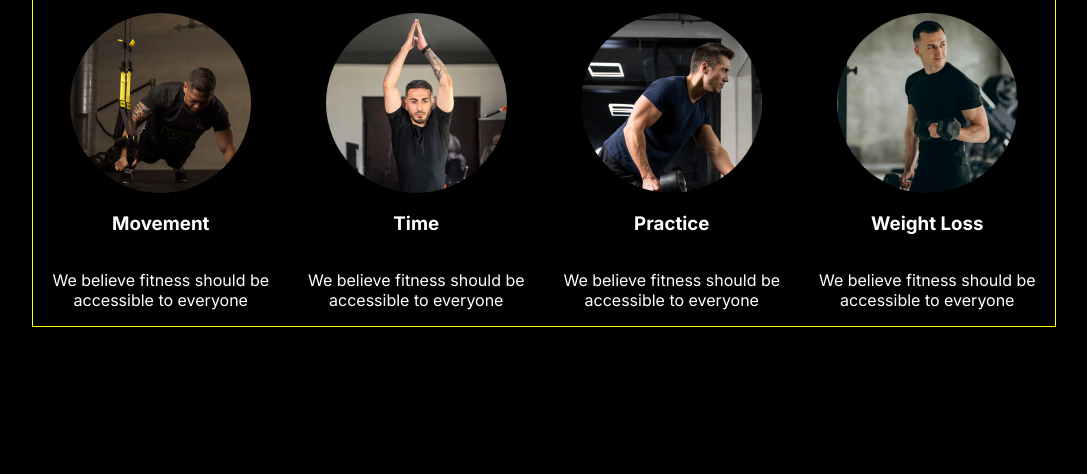
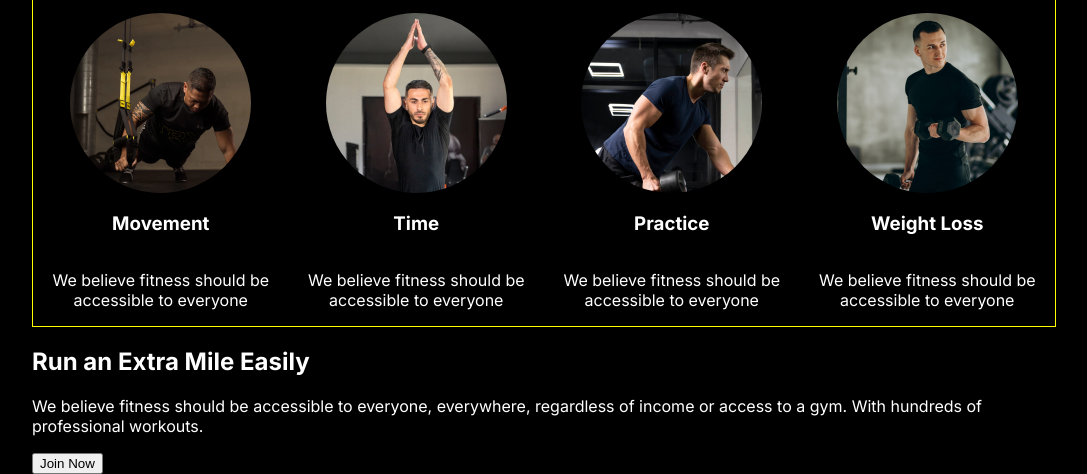
Before and after one commit to sucharita4867/assignment-10-2, a plain HTML site: page index.html in a window 1280 px wide. Shown: the part 831-1305 px from the top of the page, without its empty margins (96-1183 px from the left). Before the commit the page ends 1158 px from the top, so only its background shows below. Drawn offline with Linux system fonts and the light colour scheme.

Commit message:
create a new section run

```diff
--- a/index.html
+++ b/index.html
@@ -68,6 +68,14 @@
                         </div>
                   </div>
             </section>
+            <section class="run-section font">
+                  <div>
+                        <h1>Run an Extra
+                              Mile Easily</h1>
+                        <p>We believe fitness should be accessible to everyone, everywhere, regardless of income or access to a gym. With hundreds of professional workouts.</p>
+                        <button>Join Now</button>
+                  </div>
+            </section>
       </main>
       <footer>
 
```
